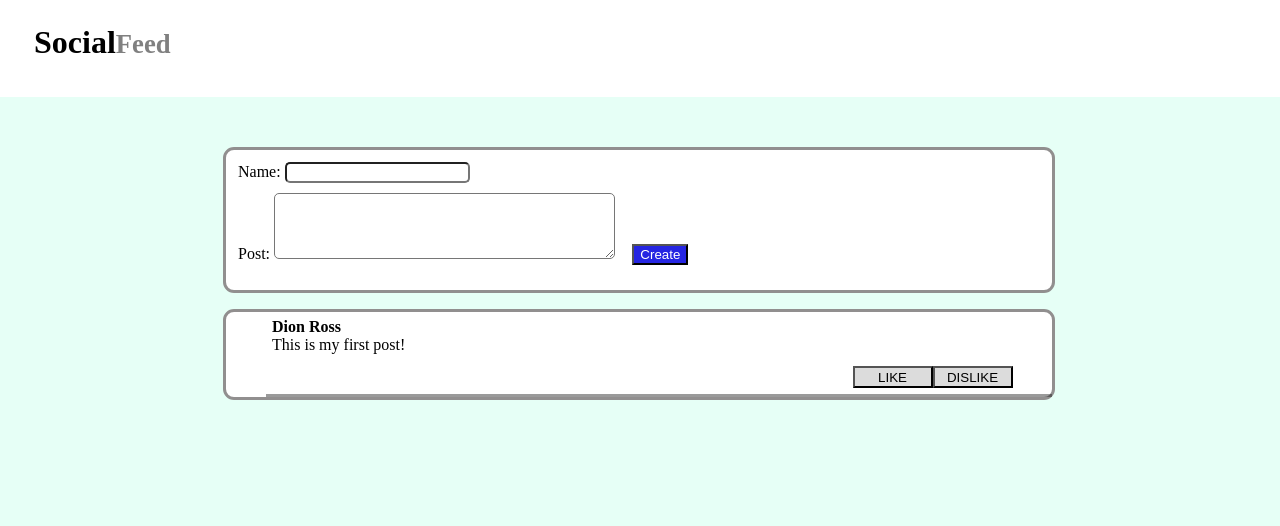
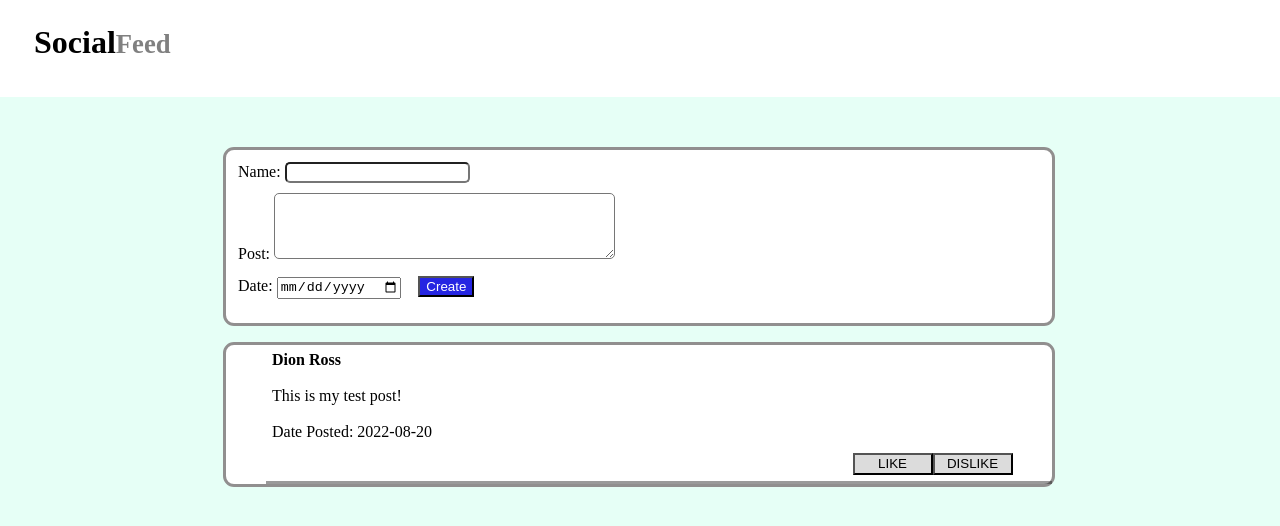
Before and after one commit to djon125/Social-Feed, a React (Create React App) app: page / in a window 1280 px wide. Shown: the top 526 px of the page. Built offline with nearby package versions, Linux system fonts and the light colour scheme.

Commit message:
added date functionality

```diff
--- a/src/App.js
+++ b/src/App.js
@@ -7,7 +7,7 @@ import "./App.css";
 
 function App() {
 
-  const [entries, setEntries] = useState([{name: 'Dion Ross', post: 'This is my first post!'}])
+  const [entries, setEntries] = useState([{name: 'Dion Ross', post: 'This is my test post!', date: '2022-08-20'}])
 
   function addNewEntry(entry) {
     let tempEntries = [...entries, entry];
--- a/src/Components/CreatePost/CreatPost.jsx
+++ b/src/Components/CreatePost/CreatPost.jsx
@@ -5,12 +5,14 @@ const CreatPost = (props) => {
 
     const [name, setName] = useState('');
     const [post, setPost] = useState('');
+    const [date, setDate] = useState('');
 
     function handleSubmit(event) {
         event.preventDefault();
         let newEntry = {
             name: name,
-            post: post
+            post: post,
+            date: date
         };
         console.log(newEntry);
         props.addNewEntry(newEntry);
@@ -20,11 +22,15 @@ const CreatPost = (props) => {
         <form classname="entryPost" onSubmit={handleSubmit}>
             <div className='form-group'>
                 <label>Name: </label>
-                <input className="form-control" type="text" value={name} onChange={(event) => setName(event.target.value)}></input><br></br>
+                <input className="form-control" type="text" value={name} onChange={(event) => setName(event.target.value)} /><br></br>
             </div>
             <div>
                 <label>Post: </label>
-                <textarea className="form-control" rows="4" cols="40" type="text" value={post} onChange={(event) => setPost(event.target.value)}></textarea> <button className='button' style={{margin: '1em'}} type='submit'>Create</button>
+                <textarea className="form-control" rows="4" cols="40" type="text" value={post} onChange={(event) => setPost(event.target.value)} />
+            </div>
+            <div>
+                <label>Date: </label>
+                <input type='date' value={date} onChange={(event) => setDate(event.target.value)} /> <button className='button' style={{margin: '1em'}} type='submit'>Create</button>
             </div>
         </form>
      );
--- a/src/Components/Entry/Entry.jsx
+++ b/src/Components/Entry/Entry.jsx
@@ -7,7 +7,10 @@ const Entry = (props) => {
   return (
     <div>
       <div className="name">{props.entry.name}</div>
+      <br />
       <div className="post">{props.entry.post}</div>
+      <br />
+      <div className="date">Date Posted: {props.entry.date}</div>
       <div className="custom">
         <CustomButton />
       </div>
```
